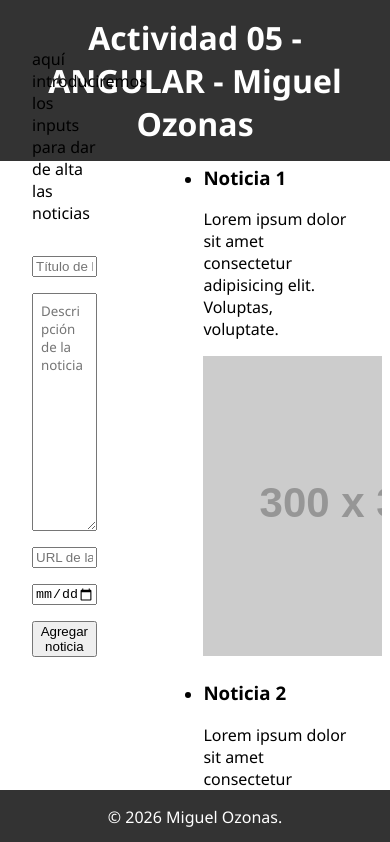
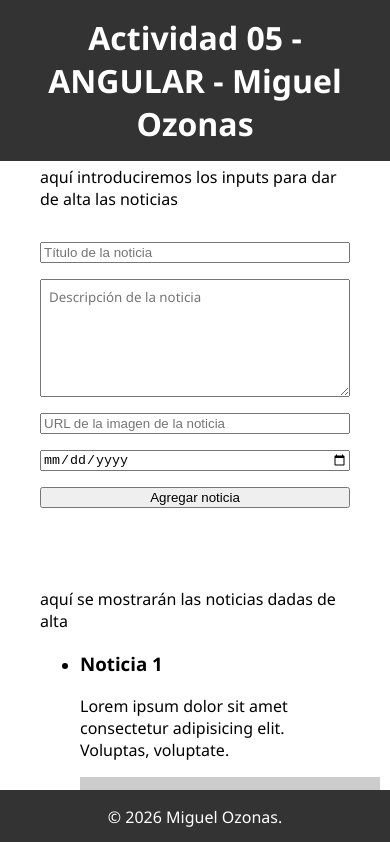
Before and after one commit to mozonas/mog_actividad05, an Angular app: page / in a window 390 px wide. Shown: the top 842 px of the page. Built offline with nearby package versions, Linux system fonts and the light colour scheme.

Commit message:
añadida maquetación para mobile (+ ó -)

```diff
--- a/src/app/components/blog/blog.component.css
+++ b/src/app/components/blog/blog.component.css
@@ -28,3 +28,32 @@ textarea.description{
   padding: 8px;
   font-family: inherit;
 }
+/* mediaquery para mobile: mantener el flujo normal (no fixed/absolute) */
+@media (max-width: 768px) {
+  .wrapper{
+    display: block;
+    padding-top: 4rem; /* espacio para header fijo */
+    padding-bottom: 4rem; /* espacio para footer fijo */
+  }
+
+  .form {
+    position: static;
+    top: auto;
+    left: auto;
+    width: 100%;
+    height: 50%;
+    padding: 2em;
+    box-sizing: border-box;
+  }
+
+  .listNews {
+    margin-left: 0;
+    width: 100%;
+    padding: 2em;
+    box-sizing: border-box;
+  }
+  textarea.description{
+  min-height: 100px;
+
+}
+}
```
